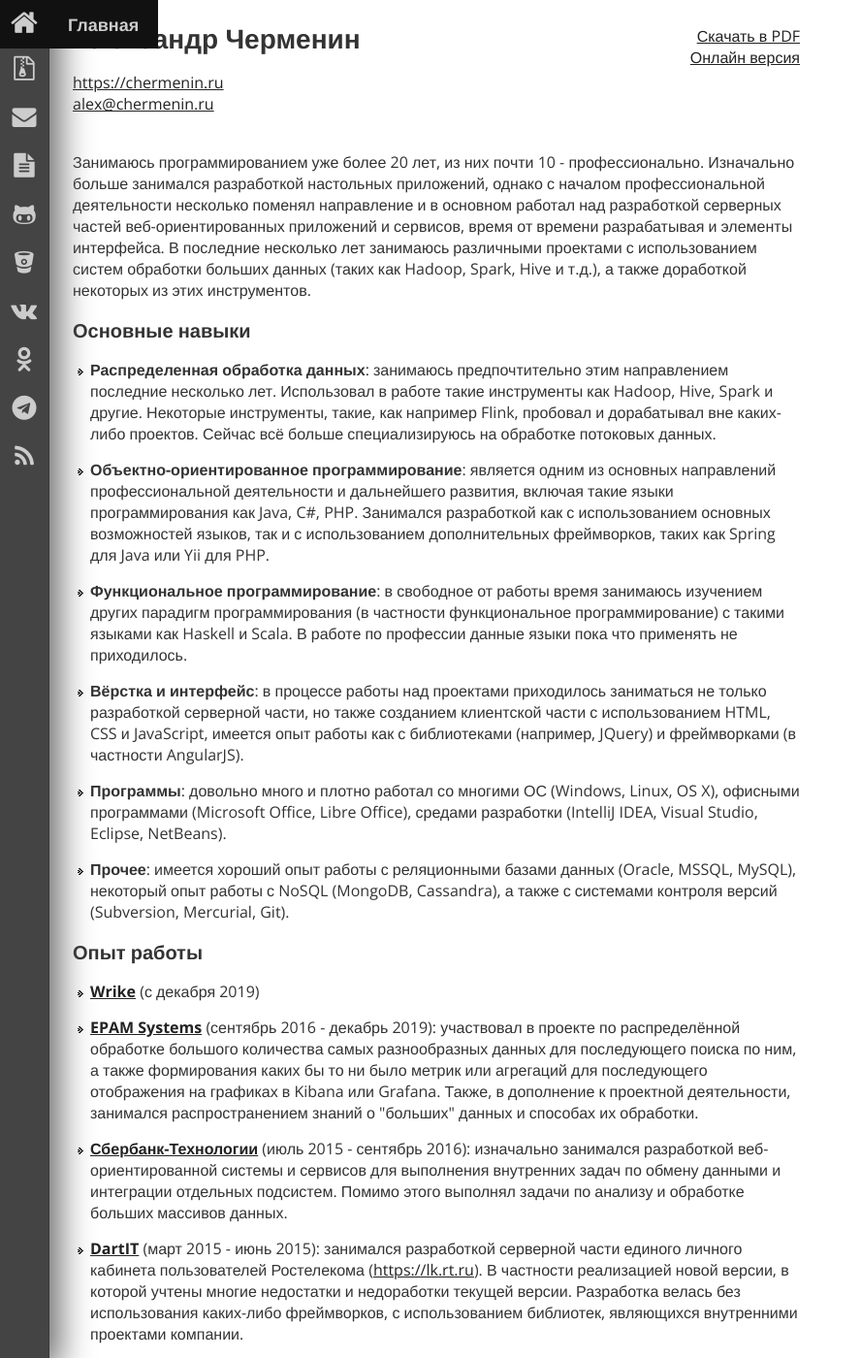
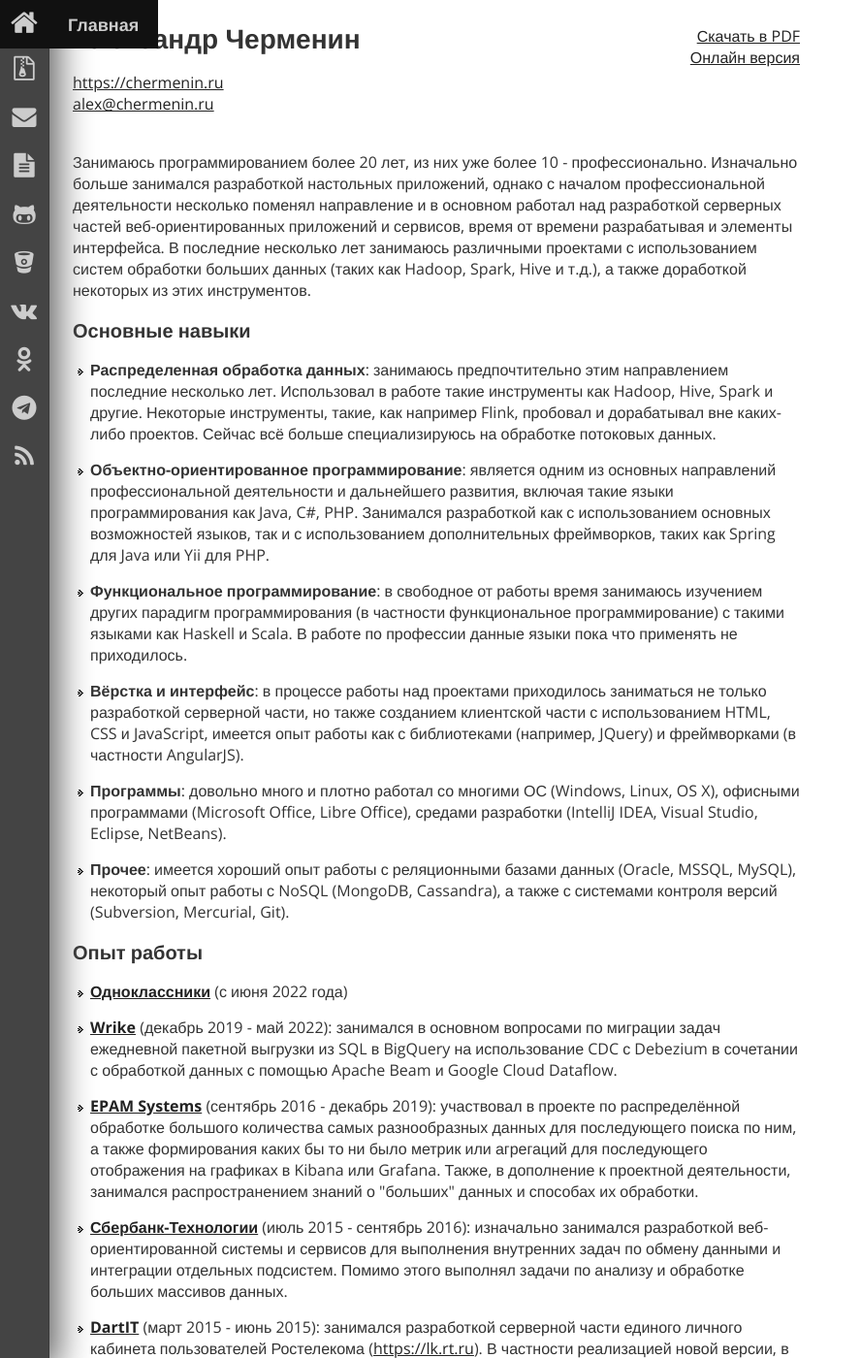
Before and after one commit to chermenin/chermenin.ru, a Jekyll site: the page built from cv.html, in a window 1280 px wide and 1400 px high. Shown: the whole window at 97% size, without its empty margins (0-888 px from the left). Built offline with Jekyll 4.4.1, drawn with Linux system fonts in a browser that asks for light colours.

Commit message:
Update cv.html

```diff
--- a/cv.html
+++ b/cv.html
@@ -5,7 +5,7 @@
 
 <p style="float:right;text-align:right;">
     <a href="http://bit.ly/chermenin_cv">Скачать в PDF</a><br />
-    <a href="http://bit.ly/chermenin_story" target="_blank">Онлайн версия</a>
+    <a href="#" target="_blank" title="Временно недоступна">Онлайн версия</a>
 </p>
 <h1>Александр Черменин</h1>
 <p>
@@ -15,7 +15,7 @@
 </p>
 
 <p>
-    Занимаюсь программированием уже более 20 лет, из них почти 10 - профессионально. Изначально больше занимался разработкой
+    Занимаюсь программированием более 20 лет, из них уже более 10 - профессионально. Изначально больше занимался разработкой
     настольных приложений, однако с началом профессиональной деятельности несколько поменял направление и в основном
     работал над разработкой серверных частей веб-ориентированных приложений и сервисов, время от времени разрабатывая
     и элементы интерфейса. В последние несколько лет занимаюсь различными проектами с использованием систем обработки больших данных
@@ -62,7 +62,12 @@
 <p>
     <ul>
         <li>
-            <a href="https://www.wrike.com/" target="_blank"><strong>Wrike</strong></a> (с декабря 2019)
+            <a href="https://ok.ru/" target="_blank"><strong>Одноклассники</strong></a> (с июня 2022 года)
+        </li>
+        <li>
+            <a href="https://www.wrike.com/" target="_blank"><strong>Wrike</strong></a> (декабрь 2019 - май 2022):
+            занимался в основном вопросами по миграции задач ежедневной пакетной выгрузки из SQL в BigQuery на использование CDC
+            с Debezium в сочетании с обработкой данных с помощью Apache Beam и Google Cloud Dataflow.
         </li>
         <li>
             <a href="https://www.epam.com/" target="_blank"><strong>EPAM Systems</strong></a> (сентябрь 2016 - декабрь 2019):
```
